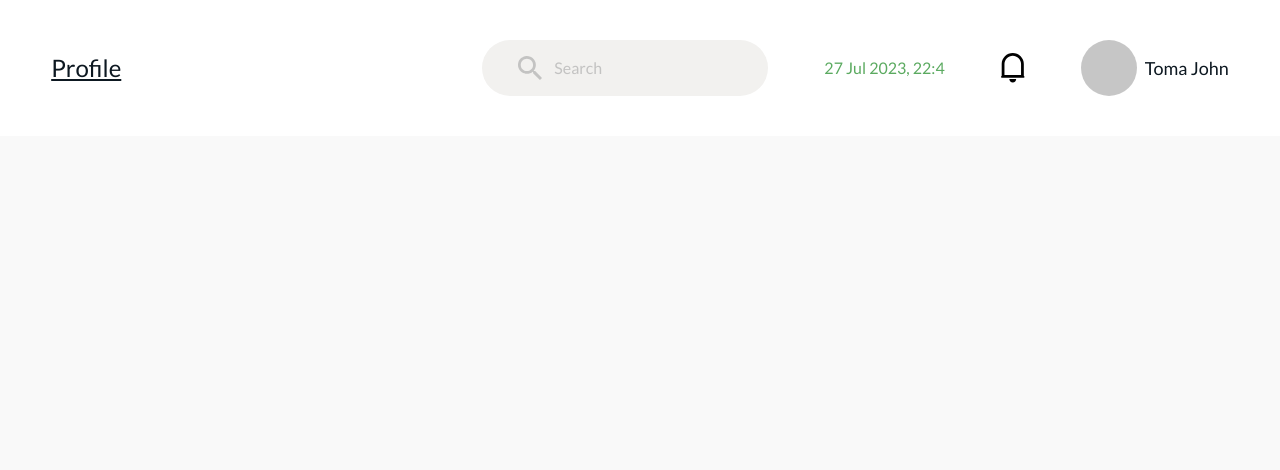
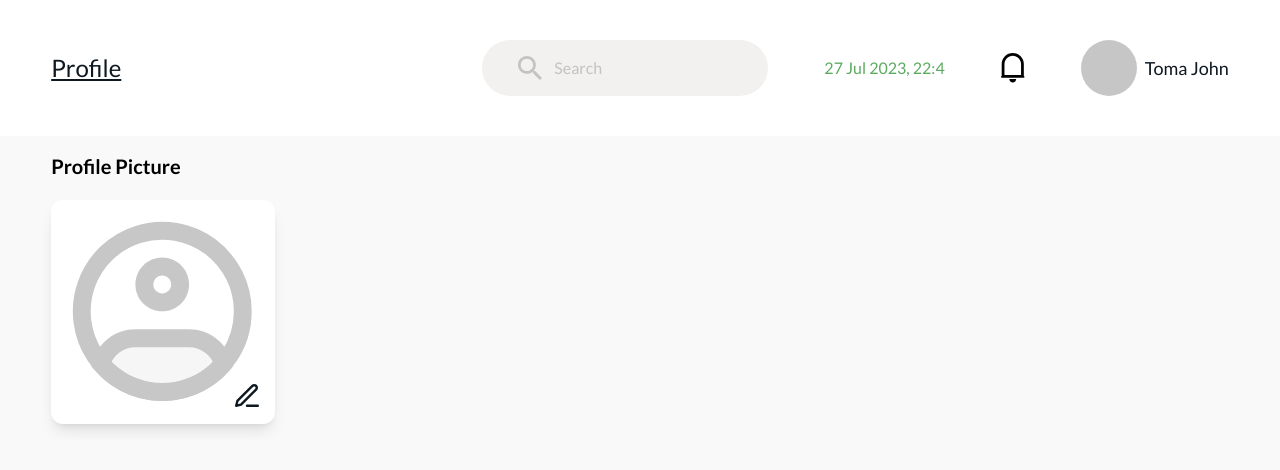
Before and after one commit to OneFarmTech/FE, a React (Vite) app: page /dashboard/profile in a window 1280 px wide. Shown: the top 470 px of the page. Built offline with nearby package versions, Linux system fonts and the light colour scheme.

Commit message:
Add profile photo

```diff
--- a/src/pages/Profile.jsx
+++ b/src/pages/Profile.jsx
@@ -1,8 +1,29 @@
-import { useEffect } from "react";
+import { useEffect, useRef, useState } from "react";
 import { useOutletContext } from "react-router-dom";
+import profilePic from '../assets/images/dashboard/profile.svg';
+import edit from '../assets/images/dashboard/edit.svg';
 
 const Profile = () => {
+  const imageRef = useRef(null);
   const [changeHeading, resetHeading] = useOutletContext();
+  const [profileData, setProfileData] = useState({
+    photo: profilePic,
+  });
+
+  const changeImage = (e) => {
+    // if (e.currentTarget.files) {
+    //   setImage((state) => ({...state, photo: e.currentTarget.files[0]}));
+    // }
+
+    console.log(e.currentTarget.files[0]);
+    let newfile = URL.createObjectURL(e.currentTarget.files[0]);
+    setProfileData((state) => ({...state, photo: newfile}))
+  }
+
+  const clickRedirect = (e) => {
+    e.preventDefault();
+    imageRef.current?.click();
+  }
 
   useEffect(() => {
     changeHeading('Profile');
@@ -12,8 +33,23 @@ const Profile = () => {
   });
 
   return (
-    <main>
+    <main className="px-[4%] py-4 w-full h-full">
+      <form action="#" className="flex flex-col gap-7">
+        <div className="flex flex-col gap-5">
+          <h2 className="font-bold text-xl">Profile Picture</h2>
+          <div className="p-4 rounded-xl shadow-lg bg-white relative w-fit">
+            <div className="rounded-full w-48 h-48 overflow-hidden">
+              <input type="file" name="image" hidden ref={imageRef} onChange={changeImage} accept="image/*" />
+              <img src={profileData.photo} alt="Profile photo" />
+            </div>
 
+            <div onClick={clickRedirect} className="w-6 absolute bottom-4 right-4 cursor-pointer">
+              <img src={edit} alt="edit icon" />
+            </div>
+          </div>
+        </div>
+
+      </form>
     </main>
   );
 };
```
Also changed, not shown: src/assets/images/dashboard/edit.svg (added).
